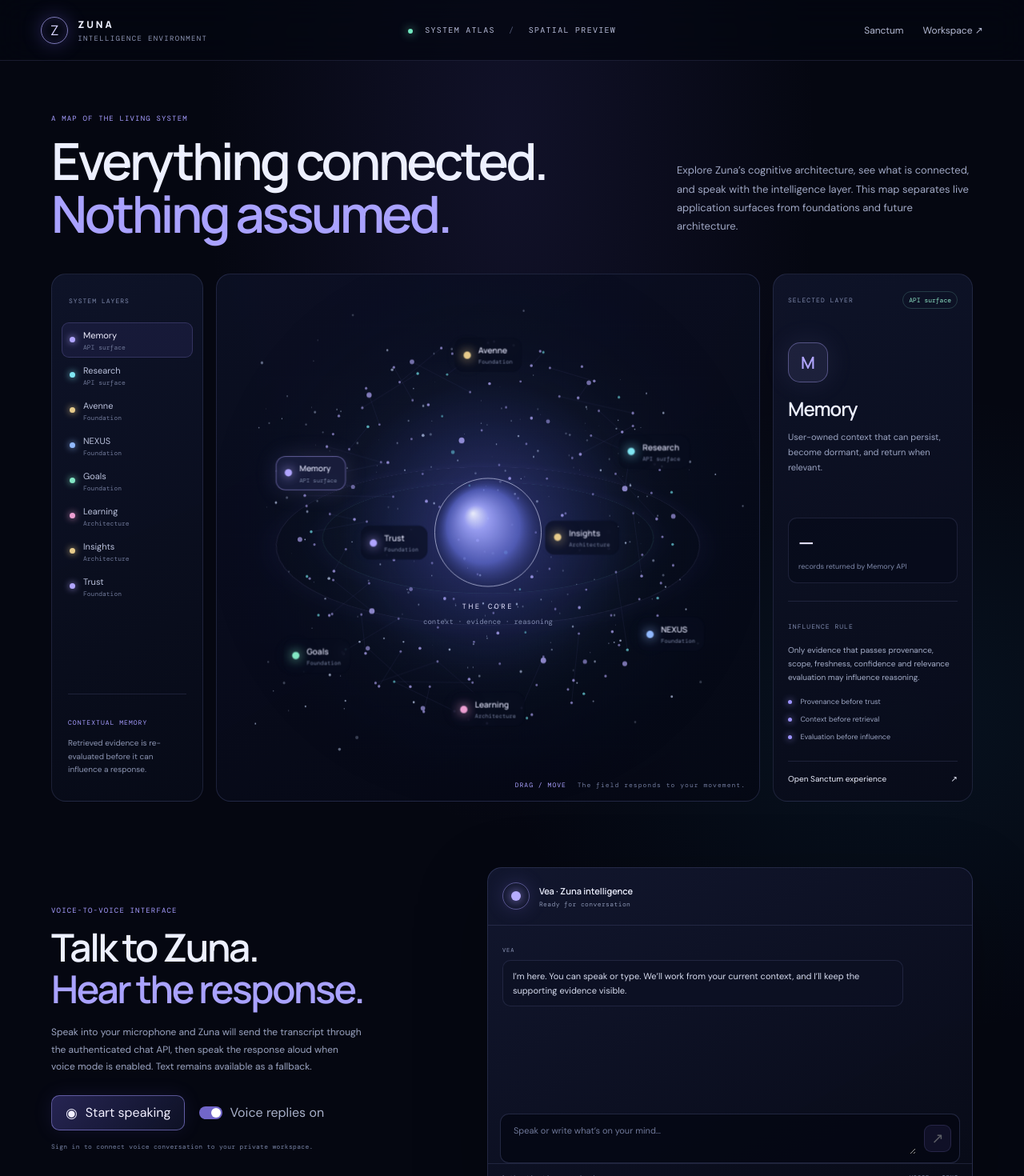
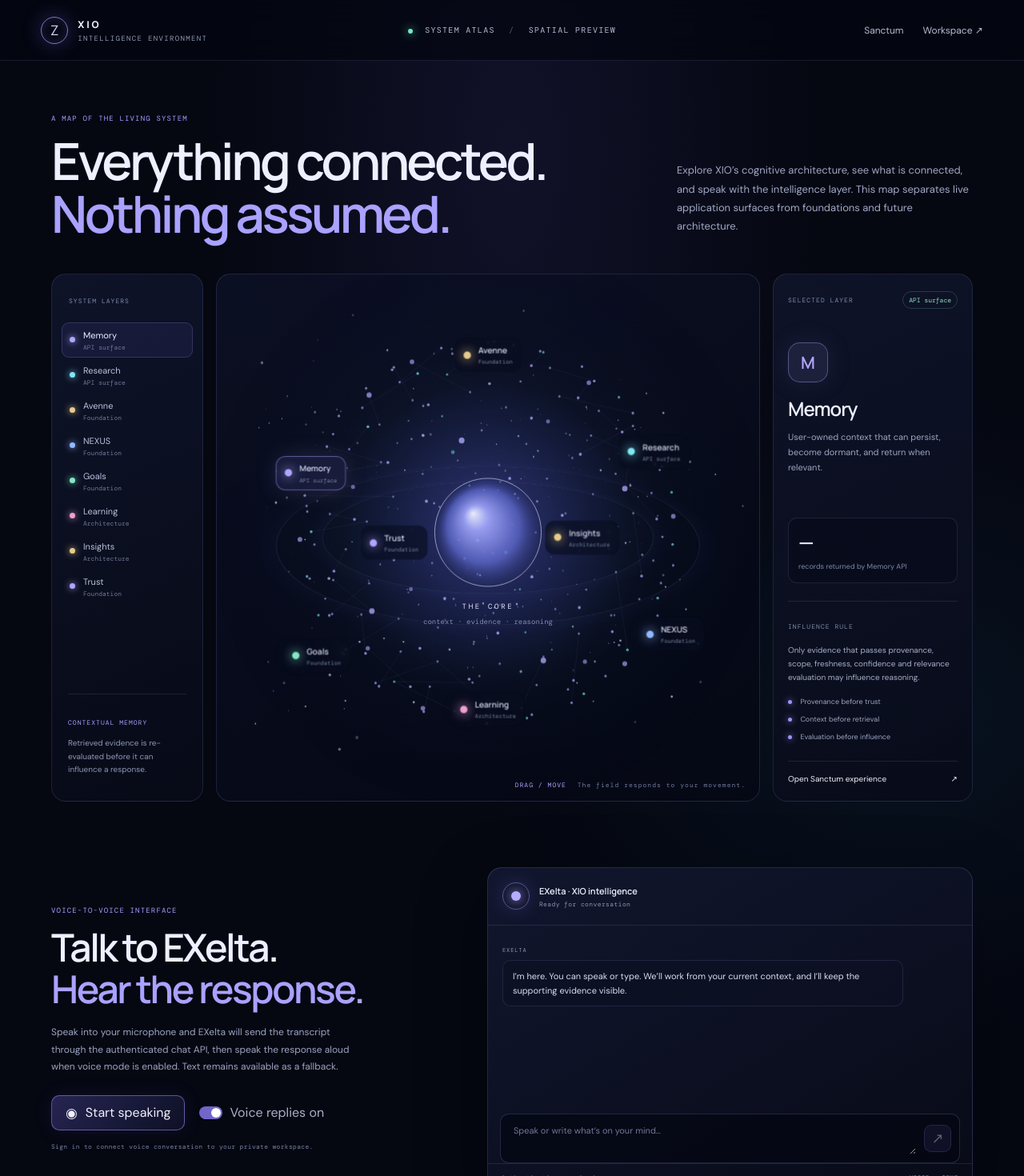
Before and after one commit to aries306/Xioeffect, a Next.js app: page /atlas in a window 1280 px wide. Shown: the top 1470 px of the page at 80% size. Built offline with nearby package versions, Linux system fonts and the light colour scheme; no server answers.

Commit message:
Align components/atlas/ZunaAtlasExperience.tsx with EXelta and shared intelligence identity

```diff
--- a/components/atlas/ZunaAtlasExperience.tsx
+++ b/components/atlas/ZunaAtlasExperience.tsx
@@ -64,7 +64,7 @@ function pickVoice(voices: SpeechSynthesisVoice[]) {
     ?? voices[0];
 }
 
-export default function ZunaAtlasExperience({ authenticated }: { authenticated: boolean }) {
+export default function XIOAtlasExperience({ authenticated }: { authenticated: boolean }) {
   const canvasRef = useRef<HTMLCanvasElement>(null);
   const recognitionRef = useRef<SpeechRecognitionLike | null>(null);
   const [workspace, setWorkspace] = useState<Workspace | null>(null);
@@ -272,7 +272,7 @@ export default function ZunaAtlasExperience({ authenticated }: { authenticated:
       return;
     }
     setBusy(true);
-    setNotice("Zuna is considering your thought…");
+    setNotice("EXelta is considering your thought…");
     setMessages((current) => [...current, { role: "user", text }]);
     setDraft("");
     try {
@@ -288,7 +288,7 @@ export default function ZunaAtlasExperience({ authenticated }: { authenticated:
         }),
       });
       const payload = await response.json() as { answer?: string; conversationId?: string; error?: string; recommendation?: string | null };
-      if (!response.ok) throw new Error(payload.error ?? "Zuna could not complete that request.");
+      if (!response.ok) throw new Error(payload.error ?? "EXelta could not complete that request.");
       const answer = payload.answer ?? "I received your thought.";
       setConversationId(payload.conversationId);
       setMessages((current) => [...current, { role: "assistant", text: answer }]);
@@ -306,7 +306,7 @@ export default function ZunaAtlasExperience({ authenticated }: { authenticated:
   const startListening = useCallback(() => {
     const Recognition = window.SpeechRecognition ?? window.webkitSpeechRecognition;
     if (!Recognition) {
-      setNotice("Voice input is not supported in this browser. You can still type to Zuna.");
+      setNotice("Voice input is not supported in this browser. You can still type to EXelta.");
       return;
     }
     if (!authenticated) {
@@ -359,9 +359,9 @@ export default function ZunaAtlasExperience({ authenticated }: { authenticated:
   return (
     <main className="zuna-atlas">
       <header className="atlas-topbar">
-        <Link href="/" className="atlas-brand" aria-label="Zuna home">
+        <Link href="/" className="atlas-brand" aria-label="XIO home">
           <span className="atlas-brand-mark">Z</span>
-          <span><strong>ZUNA</strong><small>INTELLIGENCE ENVIRONMENT</small></span>
+          <span><strong>XIO</strong><small>INTELLIGENCE ENVIRONMENT</small></span>
         </Link>
         <div className="atlas-top-center"><span className="atlas-live-dot" /> SYSTEM ATLAS <span className="atlas-top-divider">/</span> SPATIAL PREVIEW</div>
         <nav className="atlas-top-nav" aria-label="Main navigation">
@@ -375,7 +375,7 @@ export default function ZunaAtlasExperience({ authenticated }: { authenticated:
           <p className="atlas-eyebrow">A MAP OF THE LIVING SYSTEM</p>
           <h1>Everything connected.<br /><em>Nothing assumed.</em></h1>
         </div>
-        <p className="atlas-heading-copy">Explore Zuna’s cognitive architecture, see what is connected, and speak with the intelligence layer. This map separates live application surfaces from foundations and future architecture.</p>
+        <p className="atlas-heading-copy">Explore XIO’s cognitive architecture, see what is connected, and speak with the intelligence layer. This map separates live application surfaces from foundations and future architecture.</p>
       </section>
 
       <section className="atlas-grid">
@@ -435,11 +435,11 @@ export default function ZunaAtlasExperience({ authenticated }: { authenticated:
         </aside>
       </section>
 
-      <section className="atlas-voice-section" aria-label="Voice conversation with Zuna">
+      <section className="atlas-voice-section" aria-label="Voice conversation with XIO">
         <div className="atlas-voice-intro">
           <p className="atlas-eyebrow">VOICE-TO-VOICE INTERFACE</p>
-          <h2>Talk to Zuna.<br /><em>Hear the response.</em></h2>
-          <p>Speak into your microphone and Zuna will send the transcript through the authenticated chat API, then speak the response aloud when voice mode is enabled. Text remains available as a fallback.</p>
+          <h2>Talk to EXelta.<br /><em>Hear the response.</em></h2>
+          <p>Speak into your microphone and EXelta will send the transcript through the authenticated chat API, then speak the response aloud when voice mode is enabled. Text remains available as a fallback.</p>
           <div className="atlas-voice-controls">
             <button type="button" className={`atlas-mic-button ${listening ? "is-listening" : ""}`} onClick={startListening} disabled={busy || !voiceSupported}>
               <span>{listening ? "Ⅱ" : "◉"}</span>{listening ? "Stop listening" : "Start speaking"}
@@ -454,19 +454,19 @@ export default function ZunaAtlasExperience({ authenticated }: { authenticated:
         <div className="atlas-chat-card">
           <div className="atlas-chat-head">
             <div className={`atlas-chat-orb ${listening || speaking ? "is-active" : ""}`}><span /></div>
-            <div><strong>Vea · Zuna intelligence</strong><small>{listening ? "Listening to you" : speaking ? "Speaking response" : busy ? "Thinking" : "Ready for conversation"}</small></div>
+            <div><strong>EXelta · XIO intelligence</strong><small>{listening ? "Listening to you" : speaking ? "Speaking response" : busy ? "Thinking" : "Ready for conversation"}</small></div>
             {speaking && <button type="button" className="atlas-stop-button" onClick={stopSpeaking}>Stop audio</button>}
           </div>
           <div className="atlas-chat-messages" aria-live="polite">
             {messages.slice(-5).map((message, index) => (
               <article className={`atlas-message message-${message.role}`} key={`${index}-${message.text.slice(0, 18)}`}>
-                <span>{message.role === "assistant" ? "VEA" : "YOU"}</span><p>{message.text}</p>
+                <span>{message.role === "assistant" ? "EXELTA" : "YOU"}</span><p>{message.text}</p>
               </article>
             ))}
-            {busy && <div className="atlas-thinking"><i /><i /><i /> Zuna is considering…</div>}
+            {busy && <div className="atlas-thinking"><i /><i /><i /> EXelta is considering…</div>}
           </div>
           <form className="atlas-chat-form" onSubmit={submit}>
-            <label className="atlas-sr-only" htmlFor="atlas-draft">Message Zuna</label>
+            <label className="atlas-sr-only" htmlFor="atlas-draft">Message EXelta</label>
             <textarea id="atlas-draft" value={draft} onChange={(event) => setDraft(event.target.value)} placeholder="Speak or write what’s on your mind…" rows={2} maxLength={8000} onKeyDown={(event) => { if (event.key === "Enter" && !event.shiftKey) { event.preventDefault(); event.currentTarget.form?.requestSubmit(); } }} />
             <button type="submit" disabled={busy || !draft.trim()} aria-label="Send message">↗</button>
           </form>
@@ -475,7 +475,7 @@ export default function ZunaAtlasExperience({ authenticated }: { authenticated:
         </div>
       </section>
 
-      <footer className="atlas-footer"><span>ZUNA SYSTEM ATLAS</span><span>Memory · Research · Context · Reasoning · Outcomes</span><span>PREVIEW — NOT A PRODUCTION RELEASE</span></footer>
+      <footer className="atlas-footer"><span>XIO SYSTEM ATLAS</span><span>Memory · Research · Context · Reasoning · Outcomes</span><span>PREVIEW — NOT A PRODUCTION RELEASE</span></footer>
     </main>
   );
 }
```
